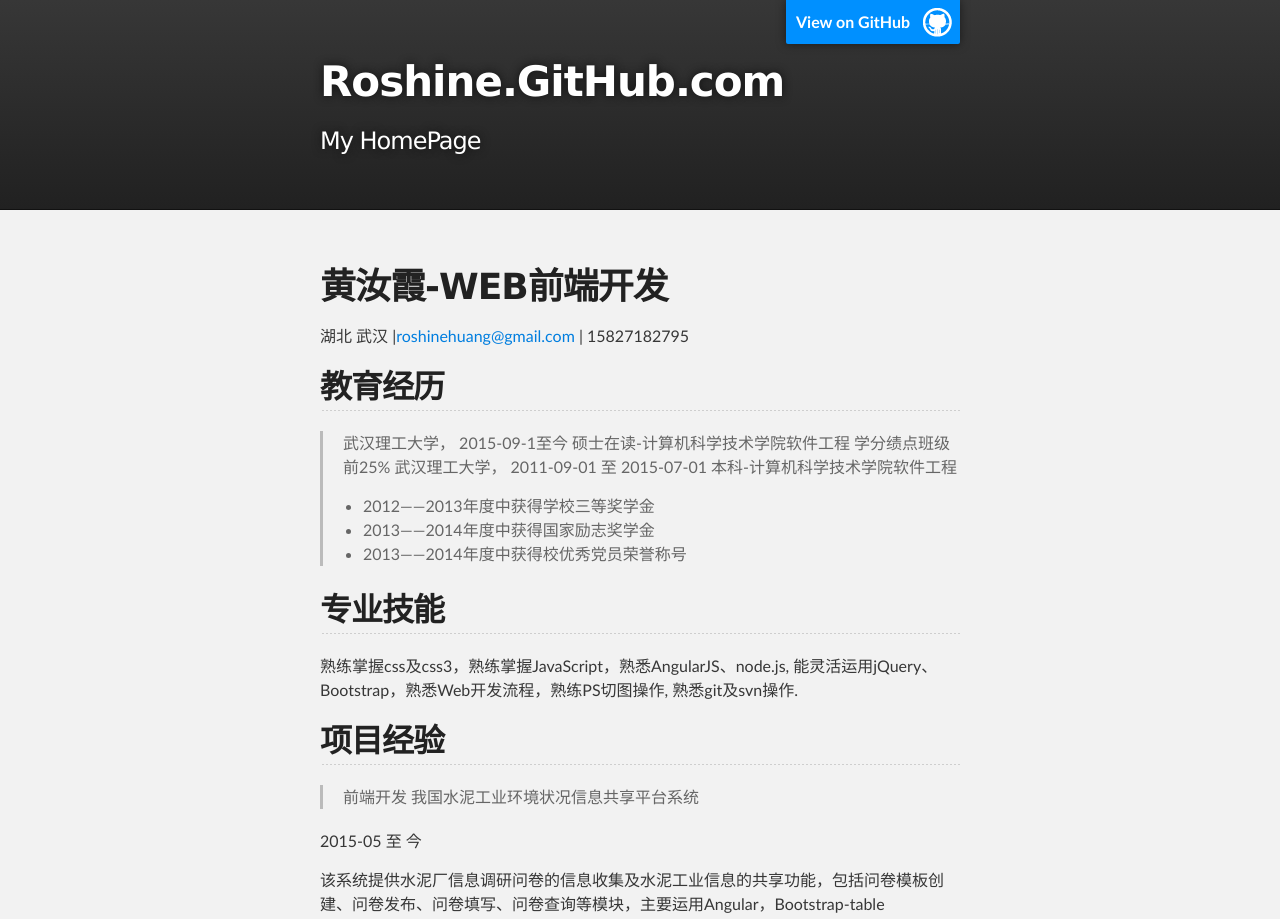
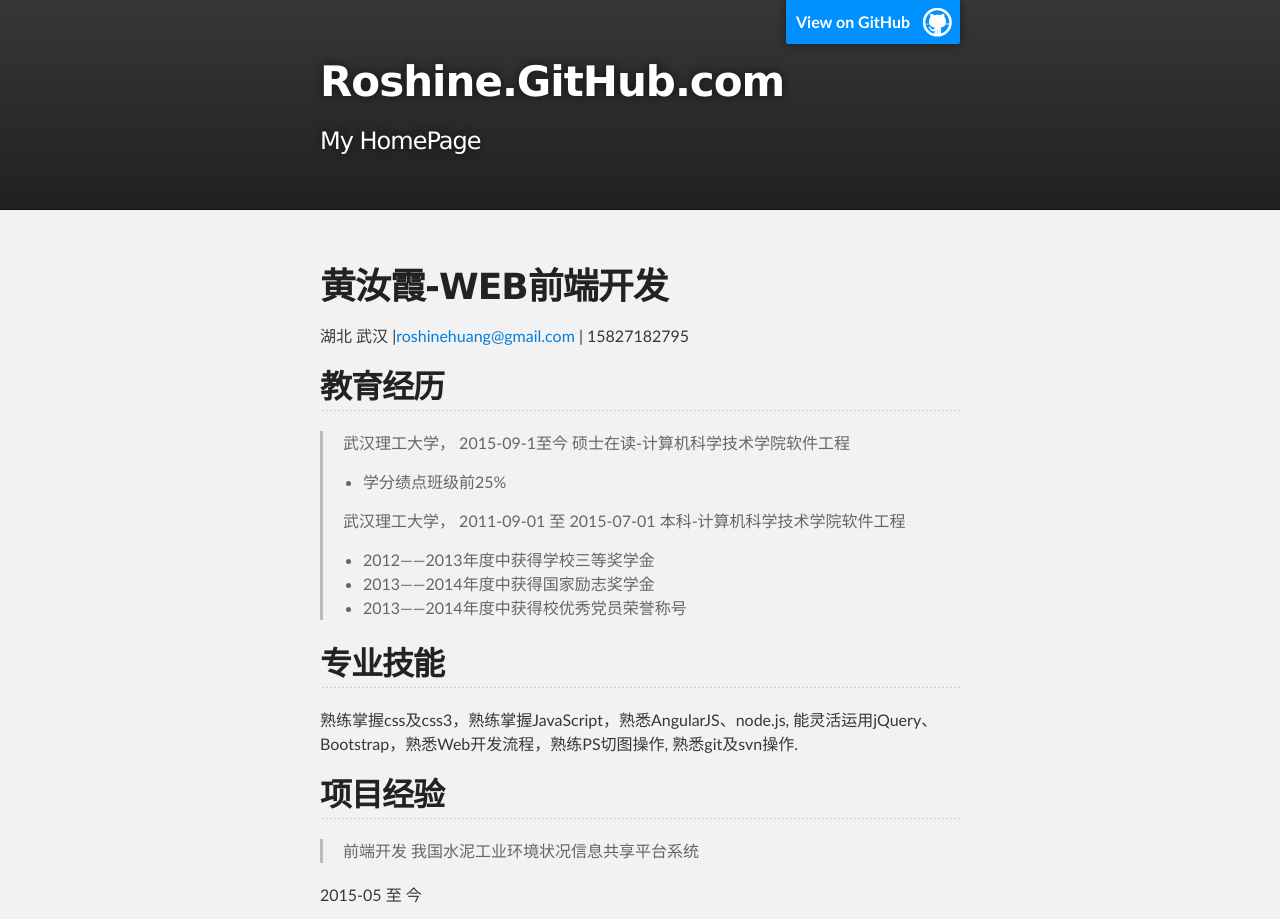
Before and after one commit to Roshine/roshine.github.com, a plain HTML site: page index.html in a window 1280 px wide. Shown: the top 919 px of the page. Drawn offline with Linux system fonts and the light colour scheme.

Commit message:
Update index.html

```diff
--- a/index.html
+++ b/index.html
@@ -37,8 +37,8 @@
 
 <blockquote>
 <p>武汉理工大学， 2015-09-1至今    硕士在读-计算机科学技术学院软件工程
-学分绩点班级前25%
-武汉理工大学， 2011-09-01 至 2015-07-01  本科-计算机科学技术学院软件工程 </p>
+<ul><li>学分绩点班级前25%</li></ul></p>
+<p>武汉理工大学， 2011-09-01 至 2015-07-01  本科-计算机科学技术学院软件工程 </p>
 
 <ul>
 <li>2012——2013年度中获得学校三等奖学金</li>
```
